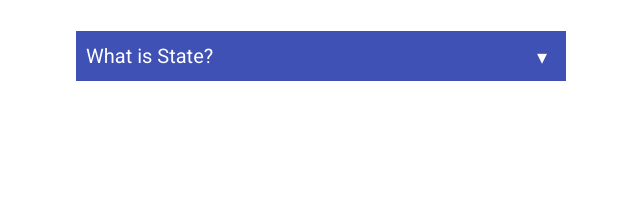
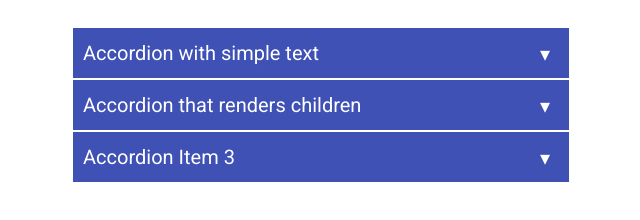
Before and after one commit to Gigacore/ReactAccordion, a React app: page / in a window 1280 px wide. Shown: the part 74-294 px from the top of the page, without its empty margins (319-959 px from the left). Built offline with nearby package versions, Linux system fonts and the light colour scheme.

Commit message:
decomposed to smaller component + support to render children prop

```diff
--- a/src/Accordion.js
+++ b/src/Accordion.js
@@ -1,32 +1,7 @@
 import React, { Component } from "react";
+import AccordionItem from "./AccordionItem";
 
 class Accordion extends Component {
-
-  _expandAccordion = (e) => {
-    const element = e.target;
-    const expandedElements = document.querySelector(".expanded");
-
-    element.parentNode.classList.add("expanded");
-    expandedElements && expandedElements.classList.remove("expanded");
-  }
-
-  _accordionItem = () => {
-    return (
-      <div className="accordion-item">
-        <div className="accordion-title" onClick={(e) => {this._expandAccordion(e)}}>
-          What is State?
-        </div>
-        <section className="accordion-content">
-          <p>
-            In information technology and computer science,
-            a program is described as stateful if it is designed to
-            remember preceding events or user interactions; the remembered
-            information is called the state of the system.
-          </p>
-        </section>
-      </div>
-    )
-  }
 
   render() {
 
@@ -34,7 +9,19 @@ class Accordion extends Component {
 
     return (
       <div className="accordion-wrapper">
-        {this._accordionItem()}
+        <AccordionItem
+          accordionTitle="Accordion with simple text"
+          accordionBody="Lorem ipsum dolor sit amet, consectetur adipiscing elit, sed do eiusmod tempor incididunt ut labore et dolore magna aliqua. Ut enim ad minim veniam, quis nostrud exercitation ullamco laboris nisi ut aliquip ex ea commodo consequat. Duis aute irure dolor in reprehenderit in voluptate velit esse cillum dolore eu fugiat nulla pariatur. Excepteur sint occaecat cupidatat non proident, sunt in culpa qui officia deserunt mollit anim id est laborum."
+        />
+        <AccordionItem accordionTitle="Accordion that renders children">
+          You can render just about anything here. From HTML Markup to other React Components.
+          <hr />
+          <div>This is a sample div</div>
+        </AccordionItem>
+        <AccordionItem
+          accordionTitle="Accordion Item 3"
+          accordionBody="Lorem ipsum dolor sit amet, consectetur adipiscing elit, sed do eiusmod tempor incididunt ut labore et dolore magna aliqua. Ut enim ad minim veniam, quis nostrud exercitation ullamco laboris nisi ut aliquip ex ea commodo consequat. Duis aute irure dolor in reprehenderit in voluptate velit esse cillum dolore eu fugiat nulla pariatur. Excepteur sint occaecat cupidatat non proident, sunt in culpa qui officia deserunt mollit anim id est laborum."
+        />
       </div>
     );
   }
--- /dev/null
+++ b/src/AccordionItem.js
@@ -0,0 +1,39 @@
+import React, { Component } from "react";
+
+class AccordionItem extends Component {
+
+  _expandAccordion = (e) => {
+    const element = e.target;
+    const expandedElements = document.querySelector(".expanded");
+
+    element.parentNode.classList.add("expanded");
+    expandedElements && expandedElements.classList.remove("expanded");
+  }
+
+  render() {
+    const { accordionTitle, accordionBody, children } = this.props;
+
+    console.log(children);
+
+    return (
+      <div className="accordion-item">
+        <div className="accordion-title" onClick={(e) => {this._expandAccordion(e)}}>
+          <span>{accordionTitle}</span>
+        </div>
+        <section className="accordion-content">
+          {children ? (
+            <div className="accordion-content-wrapper">
+              {children}
+            </div>
+          ) : (
+            <p>
+              {accordionBody}
+            </p>
+          )}
+        </section>
+      </div>
+    )
+  }
+}
+
+export default AccordionItem;
--- a/src/styles/style.css
+++ b/src/styles/style.css
@@ -48,7 +48,7 @@ table {
 }
 
 hr {
-  border: 2px solid #666;
+  border: 1px solid #fff;
 }
 
 body {
@@ -81,7 +81,7 @@ header span {
 
 .accordion-item {
   overflow: hidden;
-  margin: 5px;
+  margin: 2px;
 }
 
 .accordion-item .accordion-title {
@@ -117,7 +117,8 @@ header span {
   transition: height 0.4s ease-in;
 }
 
-.accordion-item .accordion-content p {
+.accordion-item .accordion-content p,
+.accordion-item .accordion-content .accordion-content-wrapper {
   padding: 20px;
   line-height: 18px;
 }
```
Also changed, not shown: README.md.
